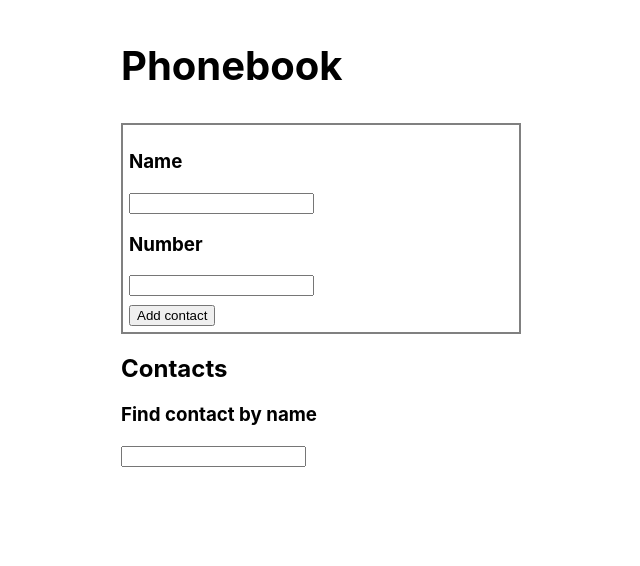
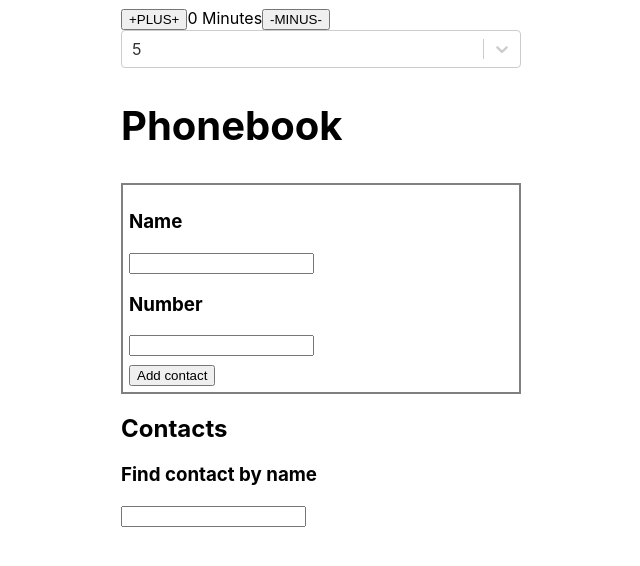
Before and after one commit to Oleh-Li/phonebook-v1, a React (Create React App) app: page / in a window 1280 px wide. Shown: the top 566 px of the page, without its empty margins (319-959 px from the left). Built offline with nearby package versions, Linux system fonts and the light colour scheme.

Commit message:
add and try react-redux functional

```diff
--- a/package.json
+++ b/package.json
@@ -10,8 +10,12 @@
     "gh-pages": "^3.2.3",
     "react": "^17.0.2",
     "react-dom": "^17.0.2",
+    "react-redux": "^7.2.6",
     "react-scripts": "4.0.3",
+    "react-select": "^5.2.0",
     "react-transition-group": "^4.4.2",
+    "redux": "^4.1.2",
+    "redux-devtools-extension": "^2.13.9",
     "shortid": "^2.2.16",
     "web-vitals": "^1.1.2"
   },
--- a/src/components/App.js
+++ b/src/components/App.js
@@ -5,6 +5,10 @@ import ContactForm from "./contactForm/ContactForm";
 import ContactList from "./contactList/ContactList";
 import Filter from "./filter/Filter";
 import  popTransition  from "./transitions/pop.module.css";
+import Timer from "./timer/TimerContainer";
+
+// import store from '../redux/store'
+import StepSelector from "./stepSelector/StepSelector";
 
 export default class App extends Component {
   state = {
@@ -68,10 +72,13 @@ export default class App extends Component {
   }
 
   render() {
+    // console.log("STORE" ,store)
     const { filter, contacts } = this.state;
     const nameArr = contacts.map((item) => item.name);
     return (
       <div className={styles.app}>
+        <Timer/>
+        <StepSelector/>
         <CSSTransition in={true} classNames={popTransition} timeout={200}>
           <h2 className={styles.title}>Phonebook</h2>
         </CSSTransition>
--- a/src/components/contactList/ContactList.js
+++ b/src/components/contactList/ContactList.js
@@ -7,8 +7,8 @@ const ContactList = ({ contacts, onDeleteItem }) => {
   const elements = contacts.map((item) => {
     const { id, ...itemProps } = item;
     return (
-      <CSSTransition classNames={slideTransition} timeout={200}>
-        <li key={id}>
+      <CSSTransition key={id} classNames={slideTransition} timeout={200}>
+        <li >
           <ContactListItem
             {...itemProps}
             onDeleteItem={() => onDeleteItem(id)}
--- /dev/null
+++ b/src/components/stepSelector/StepSelector.js
@@ -0,0 +1,23 @@
+import Select from "react-select";
+import { connect } from "react-redux";
+import * as timerActions from '../../redux/timerActions'
+
+const options = [
+  { value: 5, label: 5 },
+  { value: 10, label: 10 },
+  { value: 15, label: 15 },
+];
+
+const StepSelector = ({value, onChange}) => (
+  <Select options={options} value={value} onChange={onChange} />
+);
+
+const mapStateToProps = (state)=>({
+  value: state.timer.step
+})
+
+const mapDispatchToProps = (dispatch)=>({
+  onChange: (step)=>dispatch(timerActions.changeStep(step))
+})
+
+export default connect(mapStateToProps, mapDispatchToProps)(StepSelector);
--- /dev/null
+++ b/src/components/timer/Timer.js
@@ -0,0 +1,13 @@
+const Timer = ({ value, step, onIncrementm, onDecrement }) => (
+  <div>
+    <button type="button" onClick={() => onIncrementm(step)}>
+      +PLUS+
+    </button>
+    <span>{value} Minutes</span>
+    <button type="button" onClick={() => onDecrement(step)}>
+      -MINUS-
+    </button>
+  </div>
+);
+
+export default Timer;
--- /dev/null
+++ b/src/components/timer/TimerContainer.js
@@ -0,0 +1,15 @@
+import { connect } from "react-redux";
+import * as timerActions from "../../redux/timerActions";
+import Timer from "./Timer";
+
+const mapStateToProps = (state) => ({
+  value: state.timer.value,
+  step: state.timer.step.label,
+});
+
+const mapDispatchToProps = (dispatch) => ({
+  onIncrementm: (step) => dispatch(timerActions.increment(step)),
+  onDecrement: (step) => dispatch(timerActions.decrement(step)),
+});
+
+export default connect(mapStateToProps, mapDispatchToProps)(Timer);
--- a/src/index.js
+++ b/src/index.js
@@ -1,11 +1,15 @@
 import React from "react";
 import ReactDOM from "react-dom";
+import { Provider } from "react-redux";
+import App from "./components/App";
+import store from "./redux/store";
 import "./index.css";
-import App from "./components/App";
 
 ReactDOM.render(
-  <React.StrictMode>
-    <App />
-  </React.StrictMode>,
+    <Provider store={store}>
+  {/* <React.StrictMode> */}
+      <App />
+  {/* </React.StrictMode> */}
+    </Provider>,
   document.getElementById("root")
 );
--- /dev/null
+++ b/src/redux/store.js
@@ -0,0 +1,15 @@
+import { createStore, combineReducers } from "redux";
+import { devToolsEnhancer } from "redux-devtools-extension";
+import timerReducer from "./timerReducer";
+
+//пример болванки
+// const reducer = (state = {}, action) => state;
+// const store = createStore(reducer);
+
+const rootReducer = combineReducers({
+  timer: timerReducer,
+});
+
+const store = createStore(rootReducer, devToolsEnhancer());
+
+export default store;
--- /dev/null
+++ b/src/redux/timerActions.js
@@ -0,0 +1,20 @@
+export const Type = {
+  INCREMENT: "INCREMENT",
+  DECREMENT: "DECREMENT",
+  CHANGE_STEP: "CHANGE_STEP",
+};
+
+export const increment = (value) => ({
+  type: Type.INCREMENT,
+  payload: value,
+});
+
+export const decrement = (value) => ({
+  type: Type.DECREMENT,
+  payload: value,
+});
+
+export const changeStep = (step) => ({
+  type: Type.CHANGE_STEP,
+  payload: step,
+});
--- /dev/null
+++ b/src/redux/timerReducer.js
@@ -0,0 +1,36 @@
+import { Type } from "./timerActions";
+
+const initialState = {
+  value: 0,
+  step: {
+    value: 5,
+    label: "5",
+  },
+};
+
+const timerReducer = (state = initialState, action) => {
+  switch (action.type) {
+    case Type.INCREMENT:
+      return {
+        ...state,
+        value: state.value + action.payload,
+      };
+
+    case Type.DECREMENT:
+      return {
+        ...state,
+        value: state.value - action.payload,
+      };
+
+    case Type.CHANGE_STEP:
+      return {
+        ...state,
+        step: action.payload,
+      };
+
+    default:
+      return state;
+  }
+};
+
+export default timerReducer;
```
Also changed, not shown: src/redux/stepReducer.js (added, +12 -0 lines), 1 other file (tests, documents, lock files or other folders).
